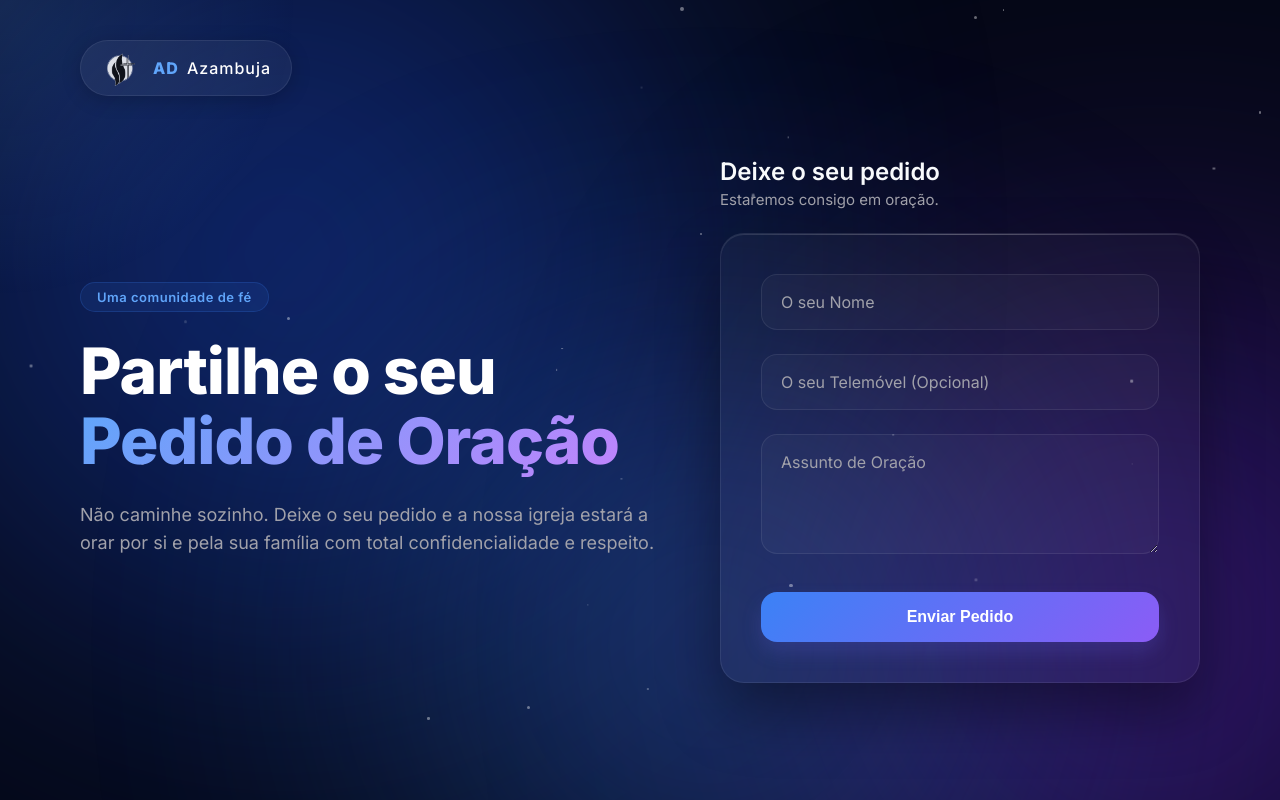
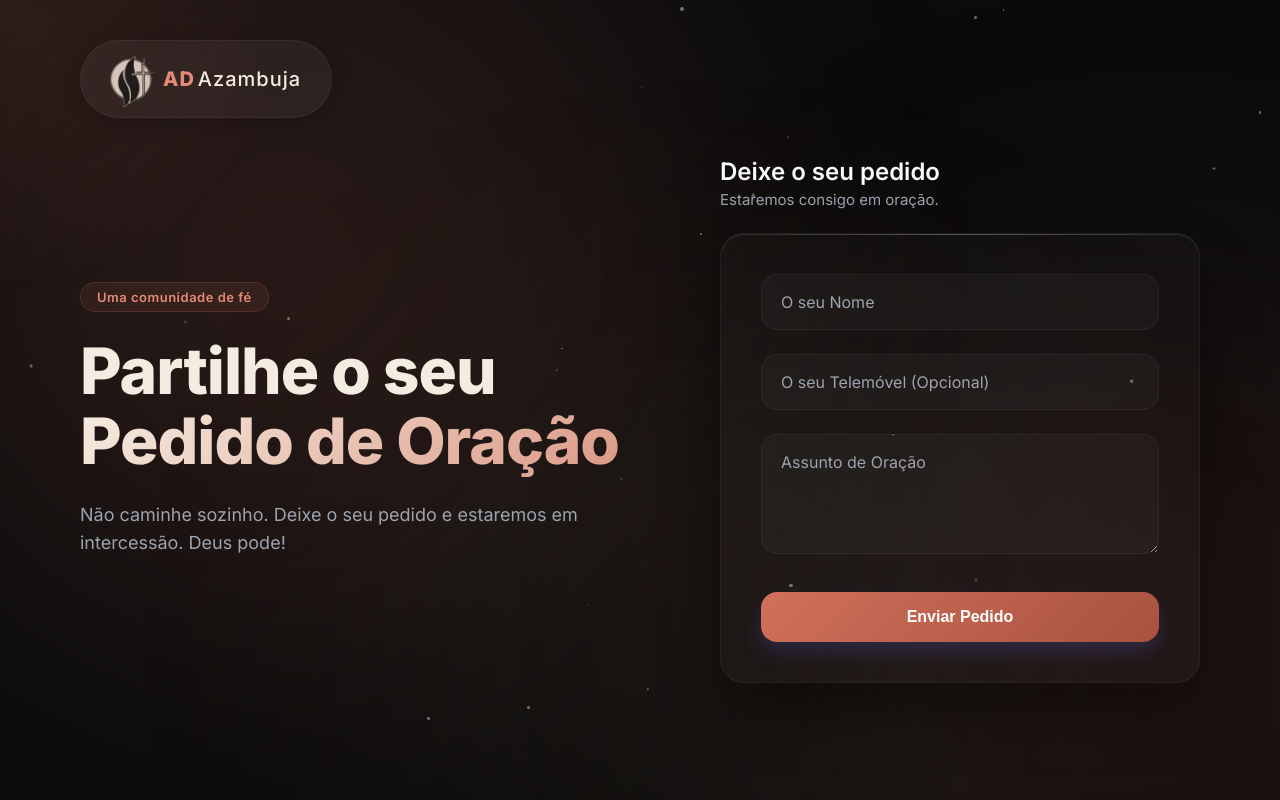
Before and after one commit to jtaxo/prayers-app, a Flask app: page / in a window 1280 px wide. Run offline with Flask 3, Linux system fonts and the light colour scheme; some libraries are stand-ins or nearby versions.

Commit message:
Update color palette to dark charcoal and copper

```diff
--- a/static/style.css
+++ b/static/style.css
@@ -2,14 +2,14 @@
 @import url('https://fonts.googleapis.com/css2?family=Inter:wght@300;400;500;600;700;800&display=swap');
 
 :root {
-    --bg-dark: #050816;
-    --text-main: #ffffff;
-    --text-muted: #a1a1aa;
-    --primary: #3b82f6;
-    --primary-light: #60a5fa;
-    --secondary: #8b5cf6;
-    --glass-bg: rgba(255, 255, 255, 0.03);
-    --glass-border: rgba(255, 255, 255, 0.08);
+    --bg-dark: #0a0b0c; /* Deep charcoal almost black */
+    --text-main: #f5ece1; /* Creamy off-white for the main text */
+    --text-muted: #9ca3af;
+    --primary: #d0705a; /* Warm terracotta/copper from the image lines */
+    --primary-light: #e48a76; /* Lighter copper */
+    --secondary: #a8523f; /* Darker rust */
+    --glass-bg: rgba(255, 255, 255, 0.02);
+    --glass-border: rgba(255, 255, 255, 0.05);
     --glass-blur: blur(30px);
 }
 
@@ -38,7 +38,7 @@ body {
     left: 0;
     width: 600px;
     height: 600px;
-    background: radial-gradient(circle, rgba(96, 165, 250, 0.15) 0%, rgba(5, 8, 22, 0) 70%);
+    background: radial-gradient(circle, rgba(208, 112, 90, 0.12) 0%, rgba(10, 11, 12, 0) 70%);
     border-radius: 50%;
     pointer-events: none;
     z-index: 1;
@@ -108,7 +108,8 @@ body {
 .blob-1 {
     width: 60vw;
     height: 60vw;
-    background: #1d4ed8;
+    background: #d0705a; /* Copper */
+    opacity: 0.15;
     top: -20%;
     left: -10%;
 }
@@ -116,7 +117,8 @@ body {
 .blob-2 {
     width: 50vw;
     height: 50vw;
-    background: #6d28d9;
+    background: #a8523f; /* Rust */
+    opacity: 0.15;
     bottom: -10%;
     right: -10%;
     animation-delay: -5s;
@@ -125,7 +127,8 @@ body {
 .blob-3 {
     width: 40vw;
     height: 40vw;
-    background: #3b82f6;
+    background: #8b7355; /* Warm Earth */
+    opacity: 0.12;
     top: 40%;
     left: 30%;
     animation-delay: -10s;
@@ -165,26 +168,27 @@ body {
 }
 
 .brand-logo {
-    height: 38px;
-    /* Invert makes the white circle black and black lines white.
-       mix-blend-mode: screen makes the black invisible, leaving only the logo lines! */
-    filter: invert(1) opacity(0.85);
-    mix-blend-mode: screen;
-    margin-right: 6px;
+    height: 60px;
+    /* Soft translucent cream/copper tone to match the new dark charcoal theme */
+    filter: invert(0.9) sepia(0.2) hue-rotate(340deg) saturate(1.5) opacity(0.8);
+    margin-right: 4px;
 }
 
 .brand-accent {
     font-weight: 800;
     color: var(--primary-light);
-    font-size: 16px;
+    font-size: 20px;
     letter-spacing: 1px;
+    margin-left: -10px;
+    margin-right: -5px;
 }
 
 .brand-text {
     font-weight: 500;
     color: var(--text-main);
-    font-size: 16px;
+    font-size: 20px;
     letter-spacing: 1px;
+    padding-right: 10px;
 }
 
 /* -------------------------------------
@@ -212,8 +216,8 @@ body {
 .badge {
     display: inline-block;
     padding: 6px 16px;
-    background: rgba(59, 130, 246, 0.1);
-    border: 1px solid rgba(59, 130, 246, 0.2);
+    background: rgba(208, 112, 90, 0.1); /* Soft copper background */
+    border: 1px solid rgba(208, 112, 90, 0.2);
     border-radius: 100px;
     color: var(--primary-light);
     font-size: 13px;
@@ -231,7 +235,7 @@ body {
 }
 
 .text-gradient {
-    background: linear-gradient(135deg, #60a5fa 0%, #c084fc 100%);
+    background: linear-gradient(135deg, #f5ece1 0%, #d0705a 150%);
     -webkit-background-clip: text;
     -webkit-text-fill-color: transparent;
     display: inline-block;
--- a/templates/index.html
+++ b/templates/index.html
@@ -1,12 +1,15 @@
 <!DOCTYPE html>
 <html lang="pt">
+
 <head>
     <meta charset="UTF-8">
     <meta name="viewport" content="width=device-width, initial-scale=1.0">
     <title>Pedidos de Oração - AD Azambuja</title>
-    <link href="https://fonts.googleapis.com/css2?family=Inter:wght@300;400;500;600;700;800&display=swap" rel="stylesheet">
+    <link href="https://fonts.googleapis.com/css2?family=Inter:wght@300;400;500;600;700;800&display=swap"
+        rel="stylesheet">
     <link rel="stylesheet" href="{{ url_for('static', filename='style.css') }}">
 </head>
+
 <body class="loading">
     <!-- Ambient glow for mouse tracking -->
     <div id="ambient-glow"></div>
@@ -33,8 +36,9 @@
         <section class="hero-section stagger-2">
             <div class="hero-content">
                 <div class="badge">Uma comunidade de fé</div>
-                <h1 class="hero-title">Partilhe o seu <br/><span class="text-gradient">Pedido de Oração</span></h1>
-                <p class="hero-subtitle">Não caminhe sozinho. Deixe o seu pedido e a nossa igreja estará a orar por si e pela sua família com total confidencialidade e respeito.</p>
+                <h1 class="hero-title">Partilhe o seu <br /><span class="text-gradient">Pedido de Oração</span></h1>
+                <p class="hero-subtitle">Não caminhe sozinho. Deixe o seu pedido e estaremos em intercessão. Deus pode!
+                </p>
             </div>
         </section>
 
@@ -75,4 +79,5 @@
 
     <script src="{{ url_for('static', filename='script.js') }}"></script>
 </body>
+
 </html>
```
